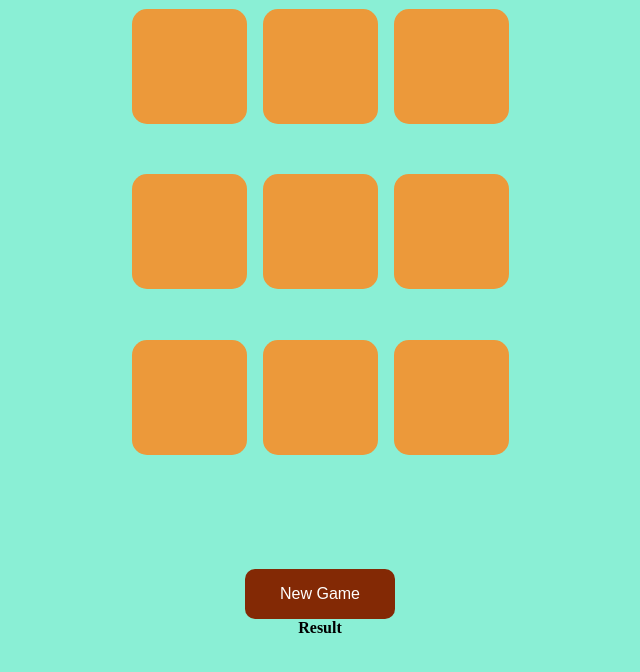
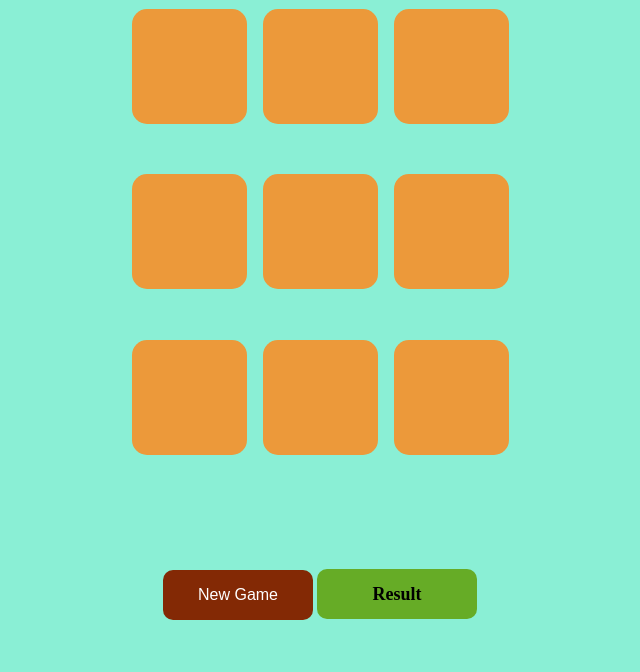
Before and after one commit to Nikhil-180/TicTacToe, a plain HTML site: page index.html in a window 1280 px wide. Shown: the part 88-760 px from the top of the page, without its empty margins (320-960 px from the left). Drawn offline with Linux system fonts and the light colour scheme.

Commit message:
style.css

```diff
--- a/style.css
+++ b/style.css
@@ -49,6 +49,17 @@ h1{
     font-size: 1rem;
     border:none;
 }
+#win{
+    font-size: 18px;
+    background-color: rgb(102, 172, 38);
+    display: inline-block;
+    border-radius: 10px;
+    padding: 5px;
+    height:40px;
+    width:150px;
+    line-height: 40px;
+}
+
 
 @media only screen and (max-width: 600px) and ( min-width:340) {
     .container{
```
